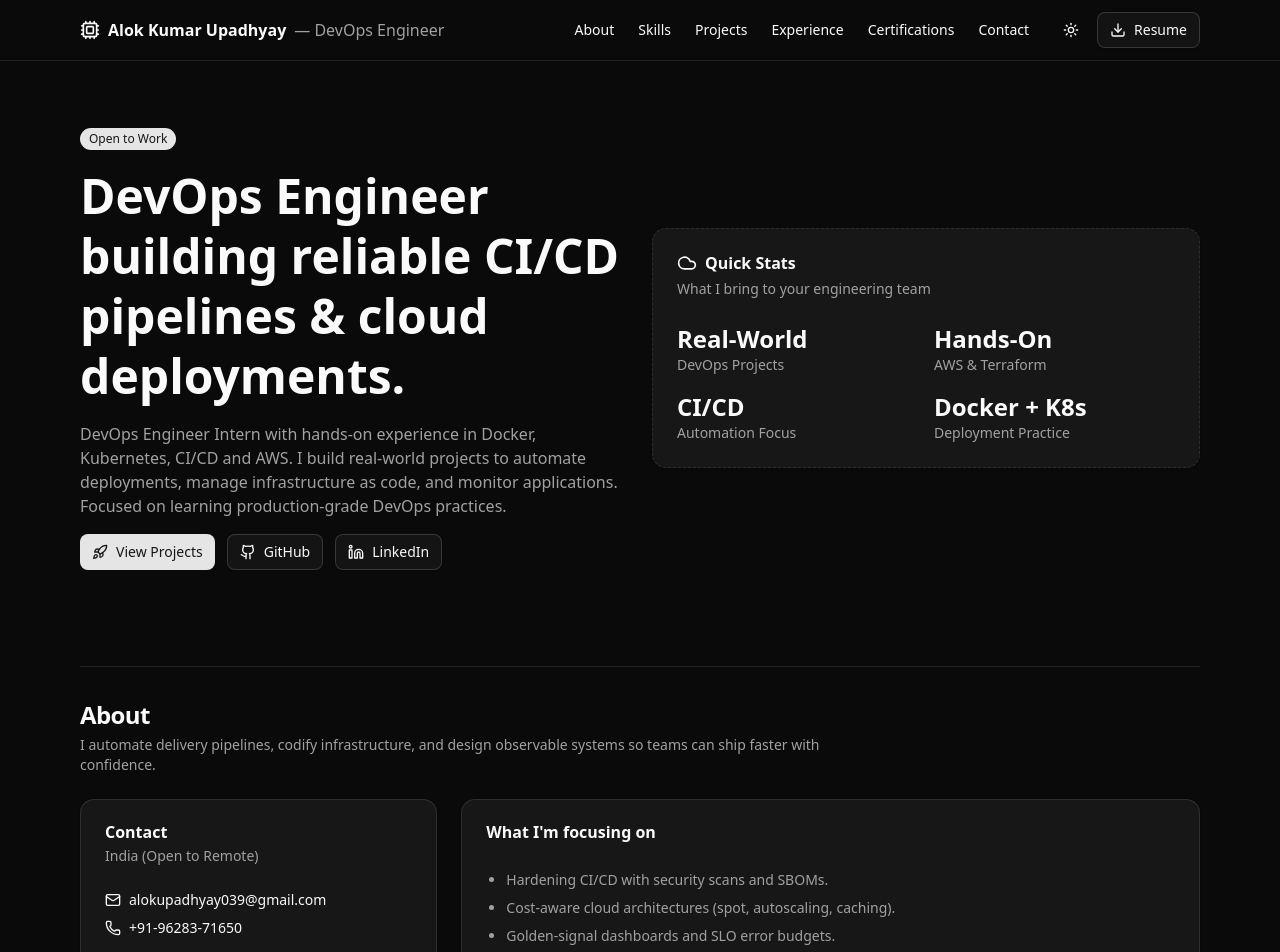
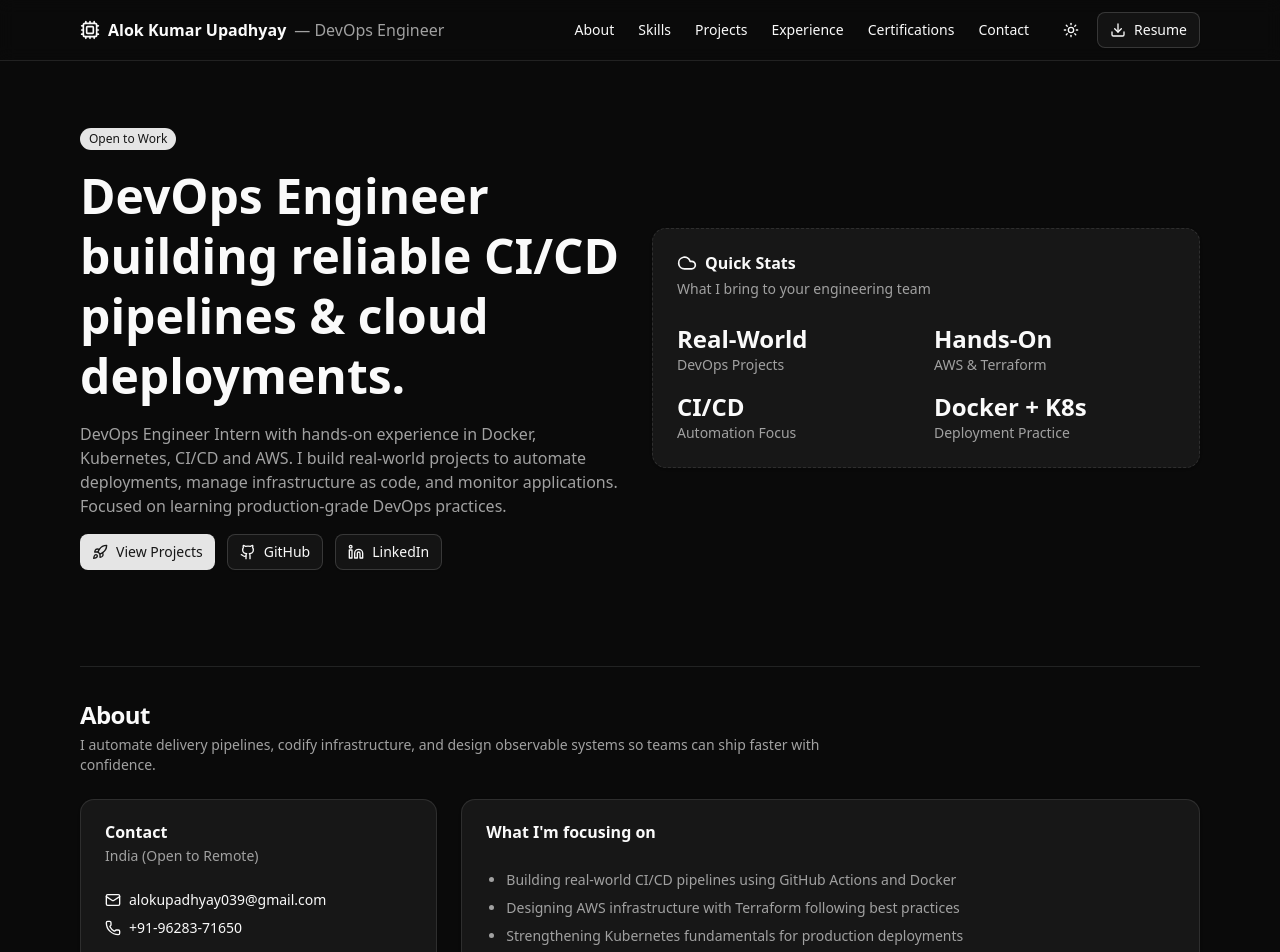
Before and after one commit to alokupadhyaydevops/Portfolio, a Next.js app: page / in a window 1280 px wide. Shown: the top 952 px of the page. Built offline with nearby package versions, Linux system fonts and the light colour scheme.

Commit message:
Refine focus areas to reflect real DevOps learning goals

```diff
--- a/src/components/DevOpsPortfolio.tsx
+++ b/src/components/DevOpsPortfolio.tsx
@@ -413,9 +413,10 @@
               </CardHeader>
               <CardContent className="text-sm text-muted-foreground">
                 <ul className="list-disc pl-5 space-y-2">
-                  <li>Hardening CI/CD with security scans and SBOMs.</li>
-                  <li>Cost‑aware cloud architectures (spot, autoscaling, caching).</li>
-                  <li>Golden‑signal dashboards and SLO error budgets.</li>
+                  <li>Building real-world CI/CD pipelines using GitHub Actions and Docker</li>
+                  <li>Designing AWS infrastructure with Terraform following best practices</li>
+                  <li>Strengthening Kubernetes fundamentals for production deployments</li>
+                  <li>Improving monitoring and reliability using Prometheus & Grafana</li>
                 </ul>
               </CardContent>
             </Card>
```
